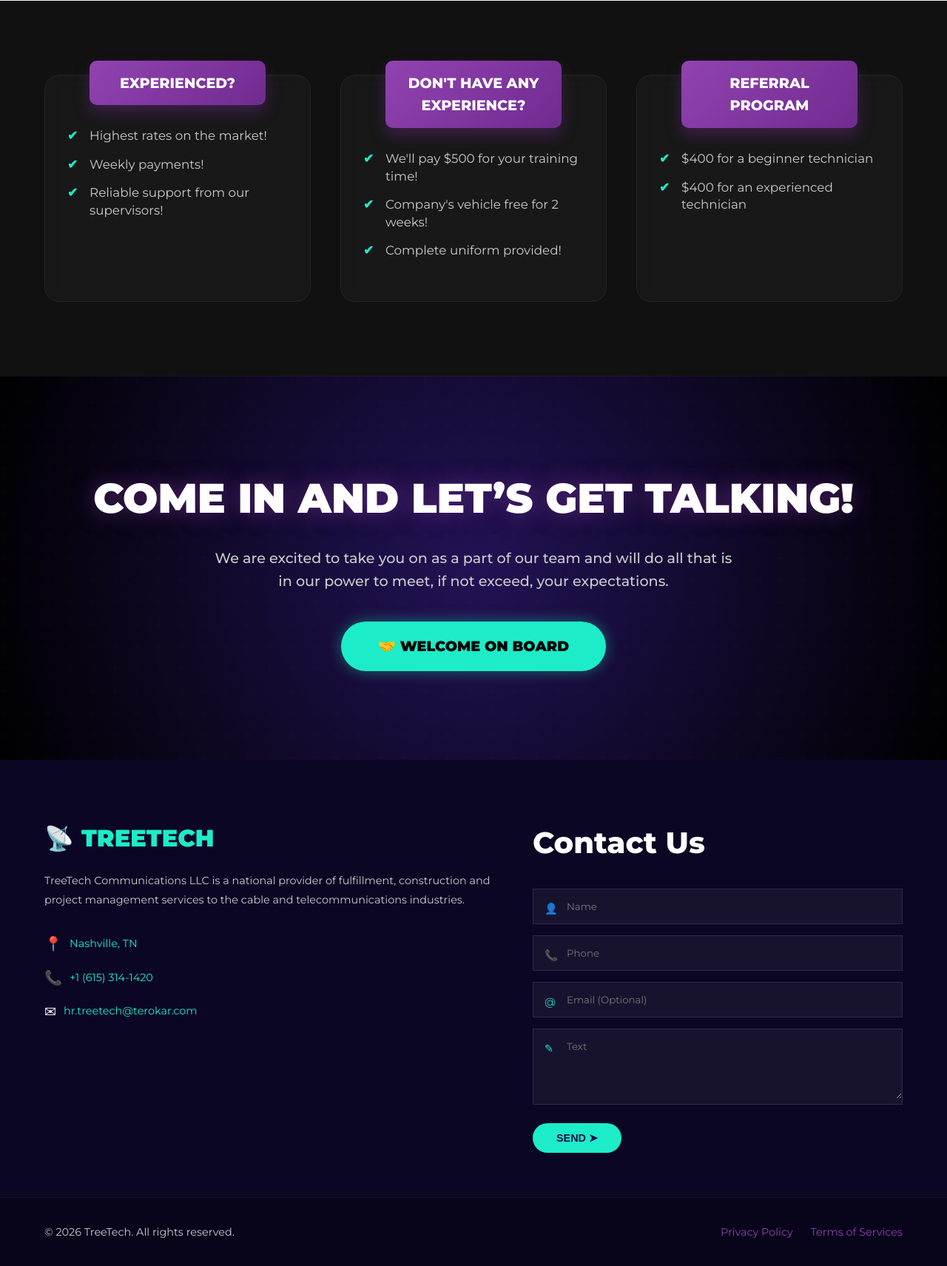
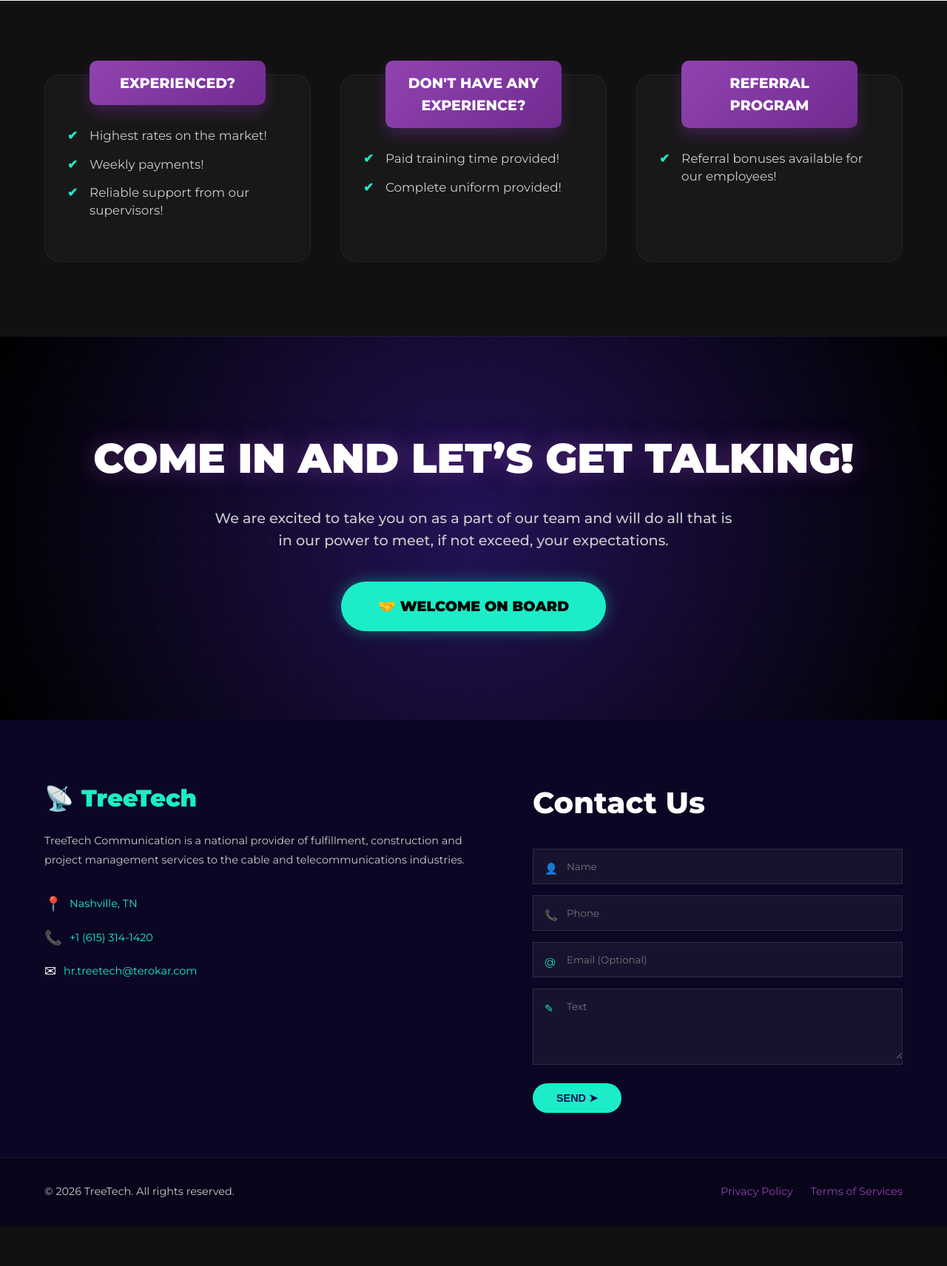
Before and after one commit to Haidemskyi/TREETECH_WEB, a Flask app: page / in a window 1280 px wide. Shown: the part 2824-4535 px from the top of the page at 74% size. After the commit the page ends 4481 px from the top, so only its background shows below. Run offline with Flask 3, Linux system fonts and the light colour scheme.

Commit message:
chore: updated branding and removed excessive wording per instructions

```diff
--- a/templates/index.html
+++ b/templates/index.html
@@ -4,7 +4,7 @@
 <head>
     <meta charset="UTF-8">
     <meta name="viewport" content="width=device-width, initial-scale=1.0">
-    <title>TREETECH</title>
+    <title>TreeTech</title>
     <link rel="stylesheet" href="{{ url_for('static', filename='style.css', v='4') }}">
     <link href="https://fonts.googleapis.com/css2?family=Montserrat:wght@400;500;700;800;900&display=swap"
         rel="stylesheet">
@@ -17,7 +17,7 @@
                 <div class="logo-icon">
                     <img src="{{ url_for('static', filename='icon 1.png') }}" alt="TREETECH Logo">
                 </div>
-                <div class="logo-text">TREE<span class="highlight">TECH</span></div>
+                <div class="logo-text">Tree<span class="highlight">Tech</span></div>
             </a>
 
             <div class="hamburger" id="hamburger-menu">
@@ -53,7 +53,6 @@
                     <li>Competitive Weekly Pay</li>
                     <li>24/7 Supervisor Support</li>
                     <li>Real Career Advancement</li>
-                    <li>Company Vehicle Provided</li>
                 </ul>
                 <div class="hero-buttons">
                     <a href="#about-section" class="btn btn-white-outline"><i class="fas fa-info-circle"></i> Learn
@@ -104,7 +103,7 @@
                 <span class="section-label">Who We Are</span>
                 <h2>BUILDING THE FUTURE OF CONNECTIVITY</h2>
                 <p>
-                    TREETECH is a leading fulfillment partner for major telecommunications providers.
+                    TreeTech is a leading fulfillment partner for major telecommunications providers.
                     We specialize in residential and commercial installations, ensuring that every connection
                     is fast, meaningful, and reliable.
                 </p>
@@ -155,7 +154,7 @@
             <div class="services-info">
                 <h2 class="section-heading">Our <span class="highlight-bg">Services</span></h2>
                 <p class="services-desc">
-                    TREETECH is a national provider of fulfillment and project management services.
+                    TreeTech is a national provider of fulfillment and project management services.
                     We deliver top-tier installation solutions with a focus on quality, safety, and customer
                     satisfaction.
                 </p>
@@ -206,8 +205,7 @@
             <div class="info-col">
                 <h3 class="info-header">Don't have any experience?</h3>
                 <ul class="check-list-small">
-                    <li>We'll pay $500 for your training time!</li>
-                    <li>Company's vehicle free for 2 weeks!</li>
+                    <li>Paid training time provided!</li>
                     <li>Complete uniform provided!</li>
                 </ul>
             </div>
@@ -215,8 +213,7 @@
             <div class="info-col">
                 <h3 class="info-header">Referral program</h3>
                 <ul class="check-list-small">
-                    <li>$400 for a beginner technician</li>
-                    <li>$400 for an experienced technician</li>
+                    <li>Referral bonuses available for our employees!</li>
                 </ul>
             </div>
         </div>
@@ -239,10 +236,10 @@
         <div class="container footer-grid">
             <div class="footer-left">
                 <div class="footer-brand">
-                    <span class="logo-icon">📡</span> TREETECH
+                    <span class="logo-icon">📡</span> TreeTech
                 </div>
                 <p class="footer-desc">
-                    TreeTech Communications LLC is a national provider of fulfillment, construction and project
+                    TreeTech Communication is a national provider of fulfillment, construction and project
                     management services to the cable and telecommunications industries.
                 </p>
                 <div class="contact-rows">
```
Also changed, not shown: web/src/app/page.tsx (+7 -10 lines).
